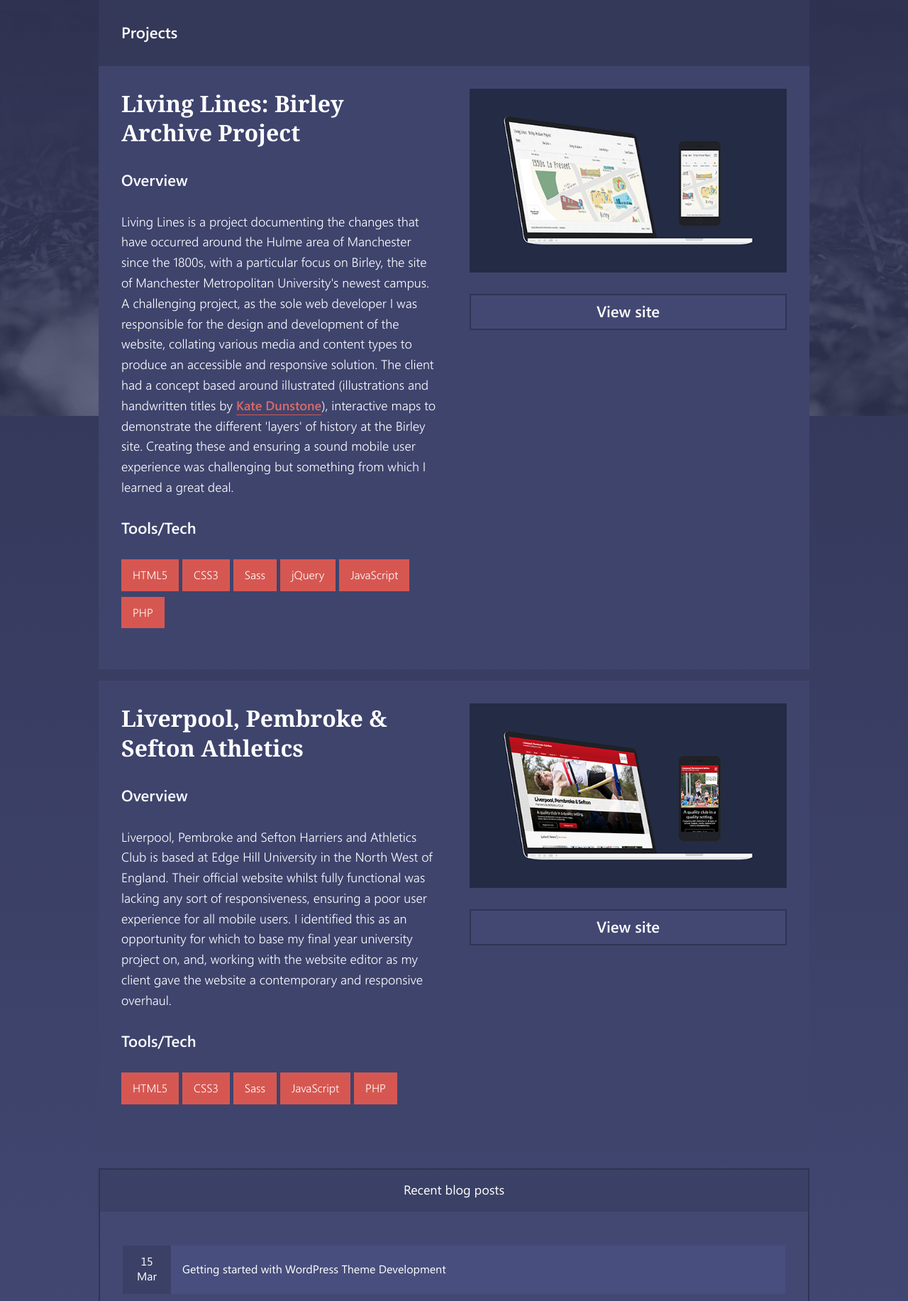
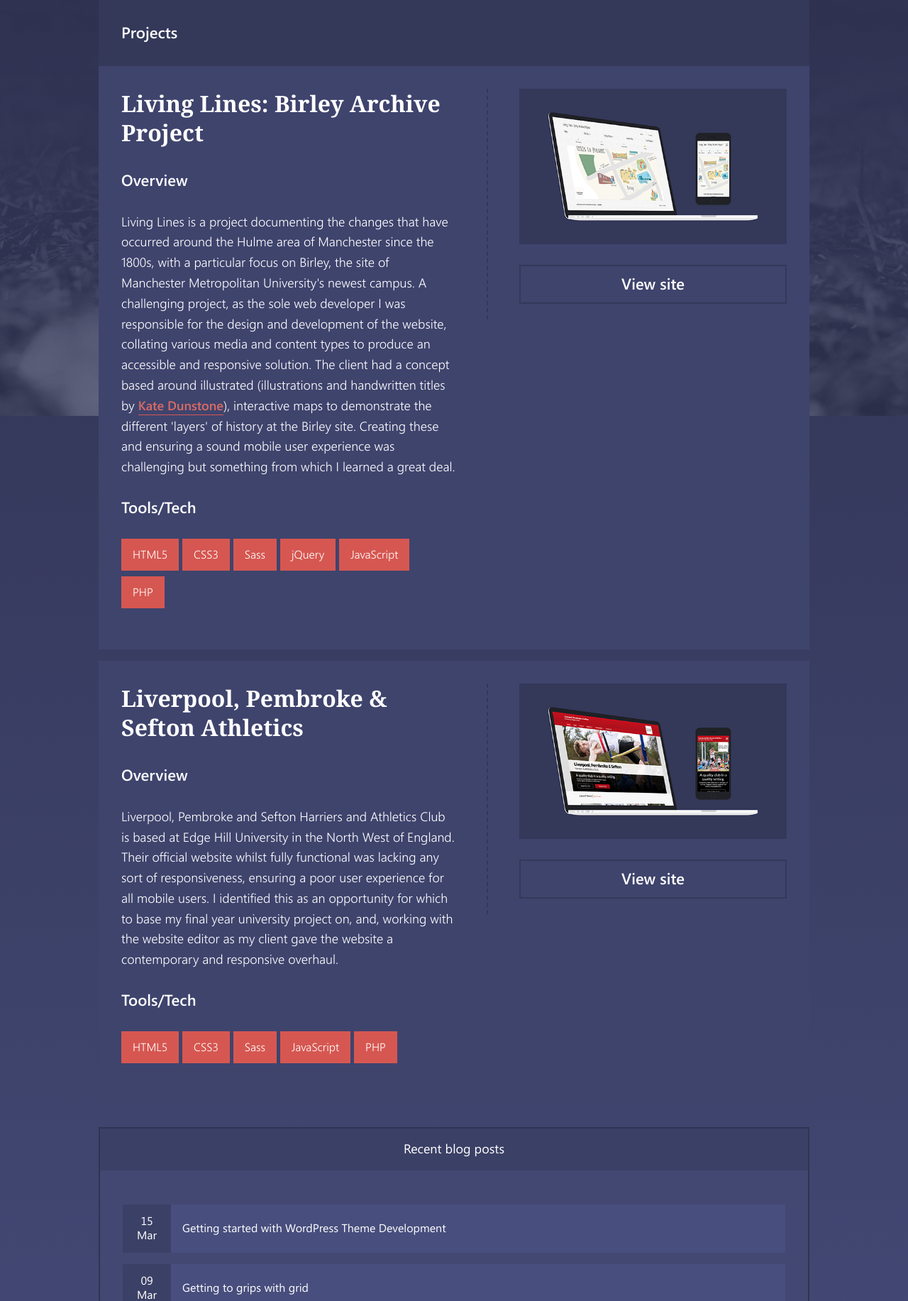
Before and after one commit to tmccarten/portfolio-redesign, a PHP site: page /projects/ in a window 1280 px wide. Shown: the part 214-2047 px from the top of the page at 71% size. Run offline with PHP 8.4, Linux system fonts and the light colour scheme; some web fonts are replaced.

Commit message:
button change to projects and divider

```diff
--- a/assets/css/3-components/_content.scss
+++ b/assets/css/3-components/_content.scss
@@ -2,7 +2,6 @@
   max-width: 1006px;
   width: 100vw;
   margin-left: -1em;
-  //background-color: lighten($maincolour, 2);
   margin-bottom: 1em;
 }
 
@@ -33,7 +32,6 @@
 
   .content__inner {
     padding: 2rem;
-    //border: 2px solid $maincolour;
   }
 
   .title {
--- a/assets/css/3-components/_projects.scss
+++ b/assets/css/3-components/_projects.scss
@@ -3,13 +3,13 @@
   flex-direction: column;
   color: white;
   font-size: 1.25rem;
+}
 
-  a {
-    color: lighten($tilecolour--hover, 5);
-    font-weight: 500;
-    text-decoration: none;
-    border-bottom: .1em solid $tilecolour--hover;
-  }
+.project__link {
+  color: lighten($tilecolour--hover, 5);
+  font-weight: 500;
+  text-decoration: none;
+  border-bottom: .1em solid $tilecolour--hover;
 }
 
 .project + * {
@@ -42,18 +42,22 @@
 }
 
 .project__btn-view {
+  display: block;
+  text-align: center;
   margin: 1em 0;
-  background-color: lighten($maincolour, 10);
-  border: .1em solid $maincolour;
+  //background-color: lighten($maincolour, 5);
+  border: .1em solid $tilecolour;
   font-family: $bodyfont;
   font-weight: bold;
   padding: .5em;
   color: white;
   width: 100%;
   align-self: center;
+  text-decoration: none;
 
   &:hover, &:active, &:focus {
-    background-color: $tilecolour;
+    background-color: transparent;
+    border: .1em solid lighten($maincolour, 15);
     color: white;
   }
 }
@@ -75,6 +79,14 @@
   margin-bottom: .5em;
   font-size: 1rem;
   color: white;
+}
+
+@media screen and (min-width: $mqphonelimit) {
+
+  .project__title {
+    font-size: 1.3em;
+  }
+
 }
 
 @media screen and (min-width: $mqbiglogo) {
@@ -112,7 +124,7 @@
 
   .project__info {
     order: 2;
-    flex: 1;
+    flex: 1.25;
   }
 
   .project__text {
@@ -123,8 +135,9 @@
     order: 3;
     flex: 1;
     margin-left: 2em;
-    //align-self: center;
-
+    height: 100%;
+    border-left: .1em dashed $tilecolour;
+    padding-left: 2em;
   }
 
 }
--- a/assets/css/style.css
+++ b/assets/css/style.css
@@ -780,7 +780,7 @@ body {
 	font-size: 1.25rem;
 }
 
-.project a {
+.project__link {
 	color: #db6b65;
 	font-weight: 500;
 	text-decoration: none;
@@ -822,9 +822,10 @@ body {
 }
 
 .project__btn-view {
+	display: block;
+	text-align: center;
 	margin: 1em 0;
-	background-color: #434873;
-	border: 0.1em solid #303453;
+	border: 0.1em solid #343859;
 	font-family: "Webly Sleek UI Type", "Segoe UI", Tahoma, Arial, sans-serif;
 	font-weight: bold;
 	padding: .5em;
@@ -833,12 +834,14 @@ body {
 	-ms-flex-item-align: center;
 	-ms-grid-row-align: center;
 	align-self: center;
+	text-decoration: none;
 }
 
 .project__btn-view:hover,
 .project__btn-view:active,
 .project__btn-view:focus {
-	background-color: #343859;
+	background-color: transparent;
+	border: 0.1em solid #4c5283;
 	color: white;
 }
 
@@ -904,6 +907,10 @@ body {
 
 .tile-inner__sub--intro {
 	font-size: 1rem;
+}
+
+.project__title {
+	font-size: 1.3em;
 }
 
 }
@@ -1080,9 +1087,9 @@ body {
 	-webkit-box-ordinal-group: 3;
 	-ms-flex-order: 2;
 	order: 2;
-	-webkit-box-flex: 1;
-	-ms-flex: 1;
-	flex: 1;
+	-webkit-box-flex: 1.25;
+	-ms-flex: 1.25;
+	flex: 1.25;
 }
 
 .project__text {
@@ -1097,6 +1104,9 @@ body {
 	-ms-flex: 1;
 	flex: 1;
 	margin-left: 2em;
+	height: 100%;
+	border-left: 0.1em dashed #343859;
+	padding-left: 2em;
 }
 
 }
--- a/projects/index.php
+++ b/projects/index.php
@@ -20,13 +20,13 @@
             <section class="project">
               <h3 class="project__title">Living Lines: Birley Archive Project</h3>
               <div class="project__imgbtn-wrapper">
-                <img class="project__img" src="<?php echo $index?>/assets/img/project_birley.png" width="" height="" alt="Birley Archive Project Screenshot">
-                <button class="project__btn-view">View site</button>
+                <img class="project__img" src="<?php echo $index?>/assets/img/project_birley.png" width="575" height="334" alt="Birley Archive Project Screenshot">
+                <a href="#" class="project__btn-view">View site</a>
               </div>
               <div class="project__info">
                 <h3 class="project__title project__title--no-mob">Living Lines: Birley Archive Project</h3>
                 <h4 class="project__header">Overview</h4>
-                <p class="project__text"><span class="project__text--intro">Living Lines is a project documenting the changes that have occurred around the Hulme area of Manchester since the 1800s, with a particular focus on Birley, the site of Manchester Metropolitan University's newest campus.</span> A challenging project, as the sole web developer I was responsible for the design and development of the website, collating various media and content types to produce an accessible and responsive solution. The client had a concept based around illustrated (illustrations and handwritten titles by <a href="https://katedunstone.co.uk/">Kate Dunstone</a>), interactive maps to demonstrate the different 'layers' of history at the Birley site. Creating these and ensuring a sound mobile user experience was challenging but something from which I learned a great deal.</p>
+                <p class="project__text"><span class="project__text--intro">Living Lines is a project documenting the changes that have occurred around the Hulme area of Manchester since the 1800s, with a particular focus on Birley, the site of Manchester Metropolitan University's newest campus.</span> A challenging project, as the sole web developer I was responsible for the design and development of the website, collating various media and content types to produce an accessible and responsive solution. The client had a concept based around illustrated (illustrations and handwritten titles by <a href="https://katedunstone.co.uk/" class="project__link">Kate Dunstone</a>), interactive maps to demonstrate the different 'layers' of history at the Birley site. Creating these and ensuring a sound mobile user experience was challenging but something from which I learned a great deal.</p>
                 <h4 class="project__header">Tools/Tech</h4>
                 <p class="project__text">
                   <span class="tool-tag">HTML5</span>
@@ -46,8 +46,8 @@
             <section class="project">
               <h3 class="project__title">Liverpool, Pembroke & Sefton Athletics</h3>
               <div class="project__imgbtn-wrapper">
-                <img class="project__img" src="<?php echo $index?>/assets/img/project_lps.png" width="" height="" alt="LPS Website Screenshot">
-                <button class="project__btn-view">View site</button>
+                <img class="project__img" src="<?php echo $index?>/assets/img/project_lps.png" width="575" height="334" alt="LPS Website Screenshot">
+                <a href="#" class="project__btn-view">View site</a>
               </div>
               <div class="project__info">
                 <h3 class="project__title project__title--no-mob">Liverpool, Pembroke & Sefton Athletics</h3>
```
Also changed, not shown: assets/img/project_birley.png, assets/img/project_lps.png, assets/includes/head.php (line endings or trailing spaces).
